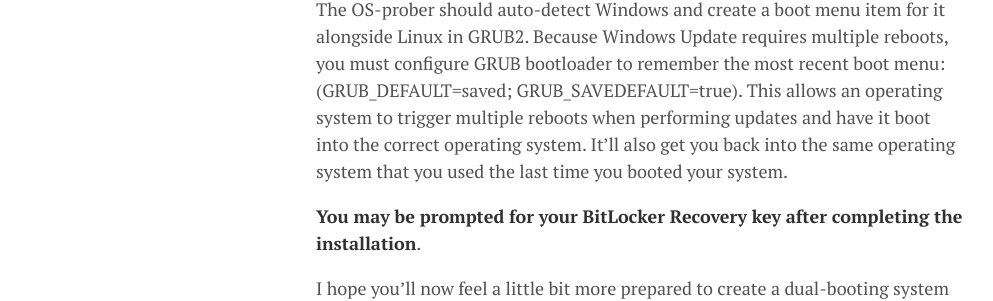
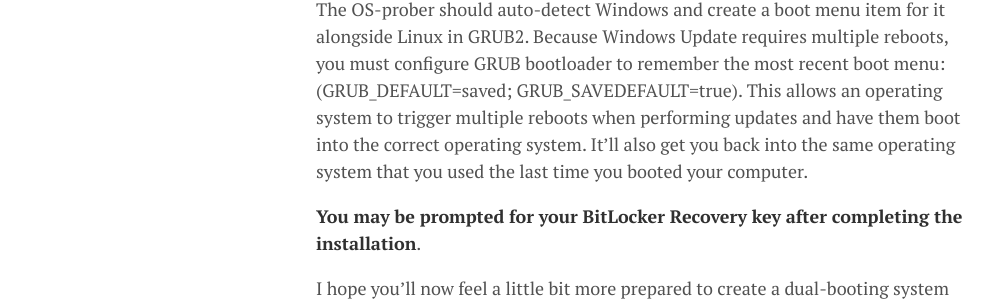
Before and after one commit to lgeurts/lgeurts.github.io, a Jekyll site: the page built from _posts/2019-03-19-dual-booting-windows-and-linux.md, in a window 1280 px wide and 900 px high, scrolled down 2905 px. Shown: the part 263-564 px from the top of the window, without its empty margins (0-993 px from the left). Built offline with Jekyll 4.4.1, drawn with Linux system fonts in a browser that asks for light colours; nearby versions of some CDN libraries; comment, search, counter and statistics services are not loaded.

Commit message:
Update 2019-03-19-dual-booting-windows-and-linux.md

```diff
--- a/_posts/2019-03-19-dual-booting-windows-and-linux.md
+++ b/_posts/2019-03-19-dual-booting-windows-and-linux.md
@@ -51,7 +51,7 @@
 
 Older versions of Windows and some Linux installers will sometimes overwrite the entire UEFI partition, but this has been a known problem for several years. To prevent this type of fatal errors, **always use a shared UEFI partition**, even when installing to a secondary drive as this will give you an easier time dealing with Secure Boot, BitLocker, and GRUB2.
 
-The OS-prober should auto-detect Windows and create a boot menu item for it alongside Linux in GRUB2. Because Windows Update requires multiple reboots, you must configure GRUB bootloader to remember the most recent boot menu: (GRUB_DEFAULT=saved; GRUB_SAVEDEFAULT=true). This allows an operating system to trigger multiple reboots when performing updates and have it boot into the correct operating system. It’ll also get you back into the same operating system that you used the last time you booted your system.
+The OS-prober should auto-detect Windows and create a boot menu item for it alongside Linux in GRUB2. Because Windows Update requires multiple reboots, you must configure GRUB bootloader to remember the most recent boot menu: (GRUB_DEFAULT=saved; GRUB_SAVEDEFAULT=true). This allows an operating system to trigger multiple reboots when performing updates and have them boot into the correct operating system. It’ll also get you back into the same operating system that you used the last time you booted your computer.
 
 **You may be prompted for your BitLocker Recovery key after completing the installation**.
 
```
